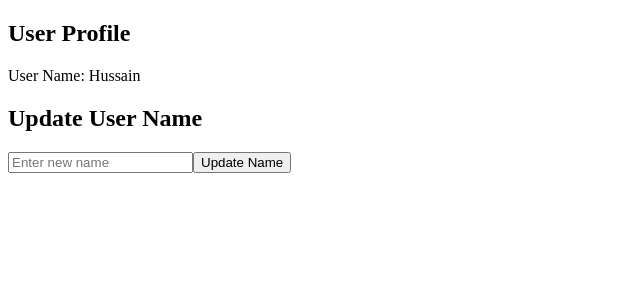
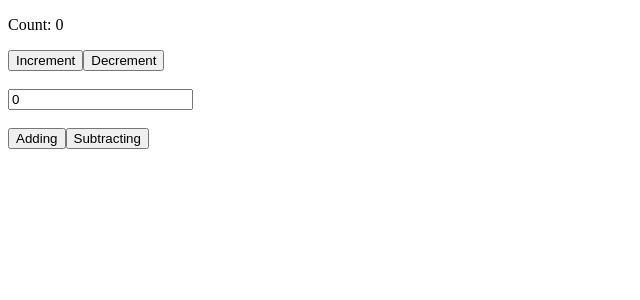
Before and after one commit to mhussainilyas/react_js_0.1, a React (Vite) app in the folder react-app/: page / in a window 1280 px wide. Shown: the top 300 px of the page, without its empty margins (0-640 px from the left). Built offline with nearby package versions, Linux system fonts and the light colour scheme.

Commit message:
useReducer() Hook

```diff
--- a/react-app/src/App.jsx
+++ b/react-app/src/App.jsx
@@ -1,15 +1,10 @@
 import React from "react";
-import { UserContextProvider } from "./Context API/Context API Using UseContext Hook/UserContextProvider";
-import UserContextProviderChild from "./Context API/Context API Using UseContext Hook/UserContextProviderChild";
-import UpdateUserContextProvider from "./Context API/Context API Using UseContext Hook/UpdateUserContextProvider";
+import CounterReducer from "./Hooks/UseReducer Hook/Challenge Task/CounterReducer";
 
 const App = () => {
   return (
     <div>
-      <UserContextProvider>
-        <UserContextProviderChild />
-        <UpdateUserContextProvider />
-      </UserContextProvider>
+      <CounterReducer />
     </div>
   );
 };
--- /dev/null
+++ b/react-app/src/Hooks/UseReducer Hook/Challenge Task/CounterReducer.jsx
@@ -0,0 +1,64 @@
+import React, { useReducer, useState } from "react";
+
+let initialValue = { count: 0 };
+
+function reducer(state, action) {
+  switch (action.type) {
+    case "increment":
+      return { ...state, count: state.count + 1 };
+    case "decrement":
+      return { ...state, count: state.count - 1 };
+    case "incrementByAmount":
+      return { ...state, count: state.count + action.payload };
+    case "decrementByAmount":
+      return { ...state, count: state.count - action.payload };
+    default:
+      return state;
+  }
+}
+
+const CounterReducer = () => {
+  const [state, dispatch] = useReducer(reducer, initialValue);
+  const [inputVal, setInputVal] = useState(0);
+
+  const handleIncrement = () => {
+    dispatch({ type: "increment" });
+  };
+
+  const handleDecrement = () => {
+    dispatch({ type: "decrement" });
+  };
+
+  const handleIncrementByAmount = () => {
+    dispatch({ type: "incrementByAmount", payload: Number(inputVal) });
+    setInputVal(0);
+  };
+
+  const handleDecrementByAmount = () => {
+    dispatch({ type: "decrementByAmount", payload: +inputVal });
+    setInputVal(0);
+  };
+
+  return (
+    <div>
+      <p>Count: {state.count}</p>
+      <button onClick={handleIncrement}>Increment</button>
+      <button onClick={handleDecrement}>Decrement</button>
+      <br />
+      <br />
+      <div>
+        <input
+          type="number"
+          value={inputVal}
+          onChange={(e) => setInputVal(e.target.value)}
+        />{" "}
+        <br />
+        <br />
+        <button onClick={handleIncrementByAmount}>Adding</button>
+        <button onClick={handleDecrementByAmount}>Subtracting</button>
+      </div>
+    </div>
+  );
+};
+
+export default CounterReducer;
```
Also changed, not shown: react-app/src/Hooks/UseReducer Hook/UseReducerHook.jsx (added, +34 -0 lines).
